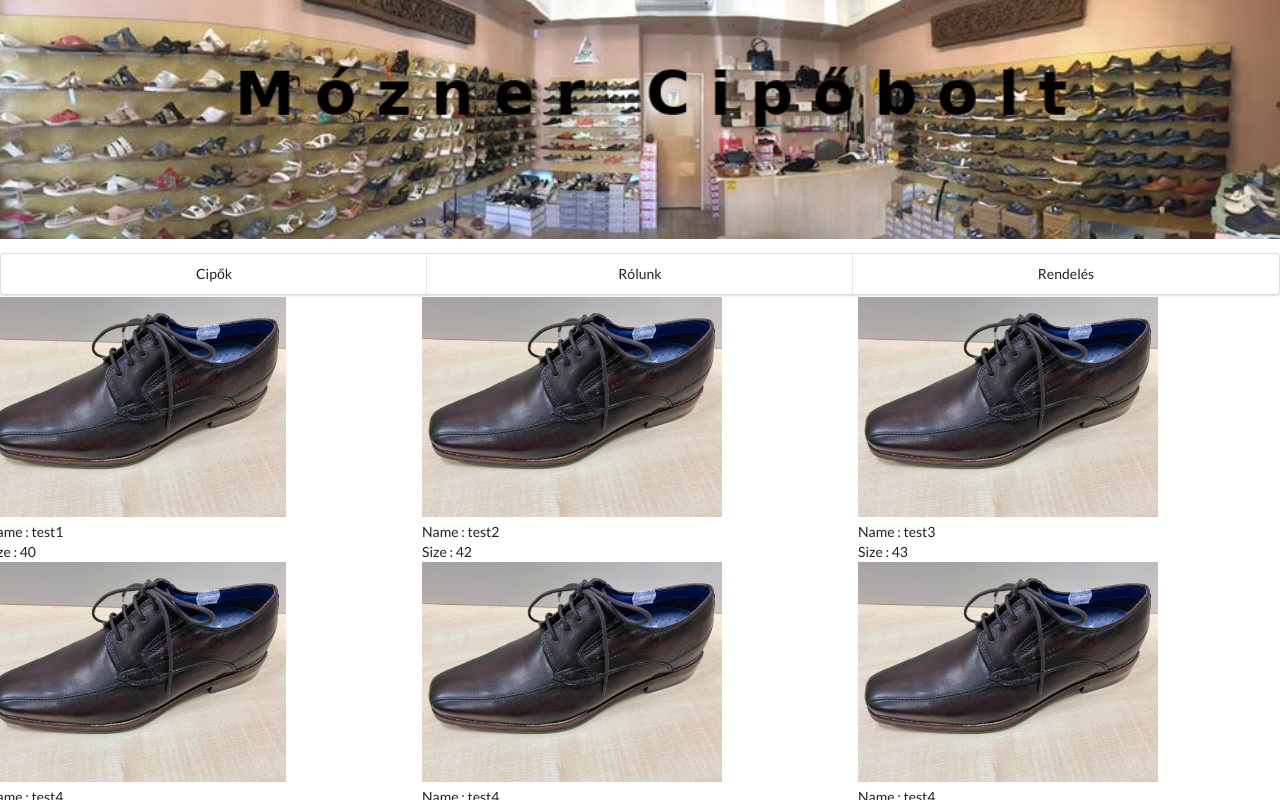
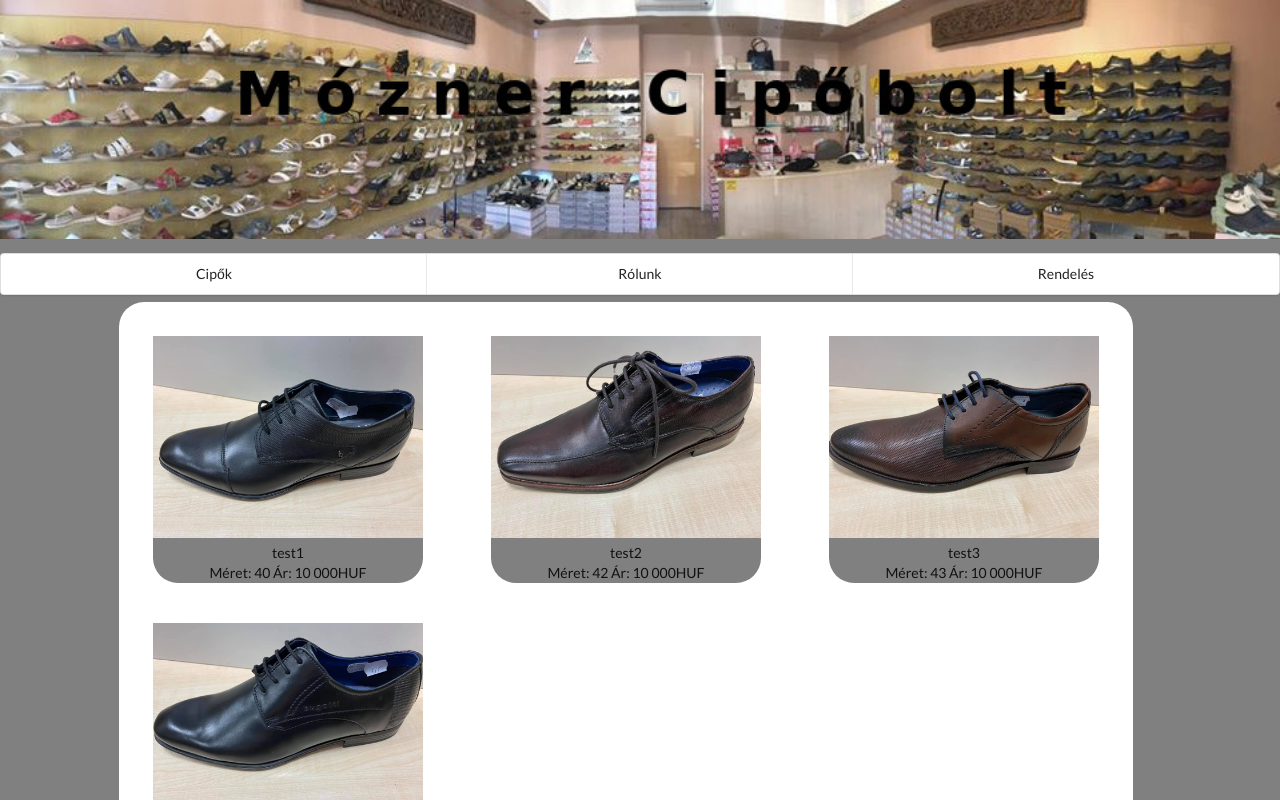
Before and after one commit to Albi012/mozner-cipo-frontend, a React (Create React App) app: page / in a window 1280 px wide. Both pictures are taken after a click on the button "Cipők". Shown: the top 800 px of the page. Built offline with nearby package versions, Linux system fonts and the light colour scheme.

Commit message:
Design and dynamic image render

```diff
--- a/package.json
+++ b/package.json
@@ -8,7 +8,8 @@
     "@testing-library/user-event": "^7.2.1",
     "react": "^16.13.0",
     "react-dom": "^16.13.0",
-    "react-scripts": "3.4.0"
+    "react-scripts": "3.4.0",
+    "react-search-box": "^2.0.2"
   },
   "scripts": {
     "start": "react-scripts start",
--- a/src/App.js
+++ b/src/App.js
@@ -1,11 +1,12 @@
 import React from 'react';
 import Header from './components/Header'
 import PageContent from './components/PageContent';
+import SearchBox from './components/SearchBox'
 import moznerHeader from "./images/mozner-header.jpg"
 import "./App.css"
 
 class App extends React.Component{
-    state={shoes :[{id:1,name:"test1",size:40},{id:2,name:"test2",size:42},{id:3,name:"test3",size:43},{id:4,name:"test4",size:44},{id:5,name:"test4",size:44},{id:6,name:"test4",size:44},{id:7,name:"test4",size:44}],view:""}
+    state={shoes :[{id:1,name:"test1",size:40,price:"10 000HUF"},{id:2,name:"test2",size:42,price:"10 000HUF"},{id:3,name:"test3",size:43,price:"10 000HUF"},{id:4,name:"test4",size:44,price:"10 000HUF"}],view:""}
 
     loadShoes=()=>{
         this.setState({view:"shoes"});
@@ -20,7 +21,7 @@ class App extends React.Component{
     }
 
     render(){
-        return <div className="page-container">
+        return <div className="page-container" style={{backgroundColor:'grey'}}>
             <img className="ui fluid image" src={moznerHeader} alt="shoe store"/>
             <Header loadShoes={this.loadShoes} loadInfo={this.loadInfo} loadOrder={this.loadOrder}/>
             <PageContent shoes={this.state.shoes} view={this.state.view}/>
--- /dev/null
+++ b/src/components/SearchBox.js
@@ -0,0 +1,22 @@
+import React, { Component } from 'react'
+
+export default class SearchBox extends Component {
+    render() {
+        return (
+            <div className="ui vertical menu">
+                <a className="item">
+                    Bugatti
+                    <div class="ui label">1</div>
+                </a>
+                <a className="item">
+                    Gucci
+                    <div class="ui label">51</div>
+                </a>
+                <a className="item">
+                    Matyi
+                    <div class="ui label">1</div>
+                </a>
+            </div>
+        )
+    }
+}
--- a/src/components/ShoeItem.js
+++ b/src/components/ShoeItem.js
@@ -2,17 +2,16 @@ import React from 'react';
 import "../ShoeItem.css"
 
 const ShoeItem = (props) =>{
+    console.log(props)
     return (
         <div className="column">
-            <div className="card">
-                <div className="image">
-                    <img src={require('../images/image2.jpg')} alt="123" height="220" width="300"/>
+            <div className="card" style={{margin:"20px",backgroundColor:'grey',borderRadius:"25px"}}>
+                <div className="image" >
+                    <img src={require(`../images/image${props.id}.jpg`)} alt="123" height="auto" width="100%" style={{borderTopRadius:"25px"}}/>
                 </div>
-                <div className="content">
-                    Name : {props.name}
-                </div>
-                <div className="description">
-                   Size : {props.size}
+                <div className="content" style={{textAlign:"center"}}>
+                    {props.name} <br/>
+                    Méret: {props.size}  Ár: {props.price}
                 </div>
             </div>
         </div>
--- a/src/components/ShoeList.js
+++ b/src/components/ShoeList.js
@@ -7,11 +7,11 @@ class ShoeList extends React.Component{
 
       render(){
         const shoes = this.props.shoes.map(shoe => {
-          return <ShoeItem key={shoe.id} name={shoe.name} size={shoe.size} />;
+          return <ShoeItem key={shoe.id} id={shoe.id} name={shoe.name} size={shoe.size} price={shoe.price} />;
         });
         return (
-        <div className="ui grid">
-          <div className="ui links cards three column row">
+        <div className="ui grid" style={{margin : "auto",width:"80%", padding:"5px"}}>
+          <div className="ui links cards three column row" style={{backgroundColor:"white",borderRadius:"25px"}}>
             {shoes}
           </div>
         </div>
```
Also changed, not shown: src/components/Image.js (deleted, +0 -12 lines), 1 other file (tests, documents, lock files or other folders).
